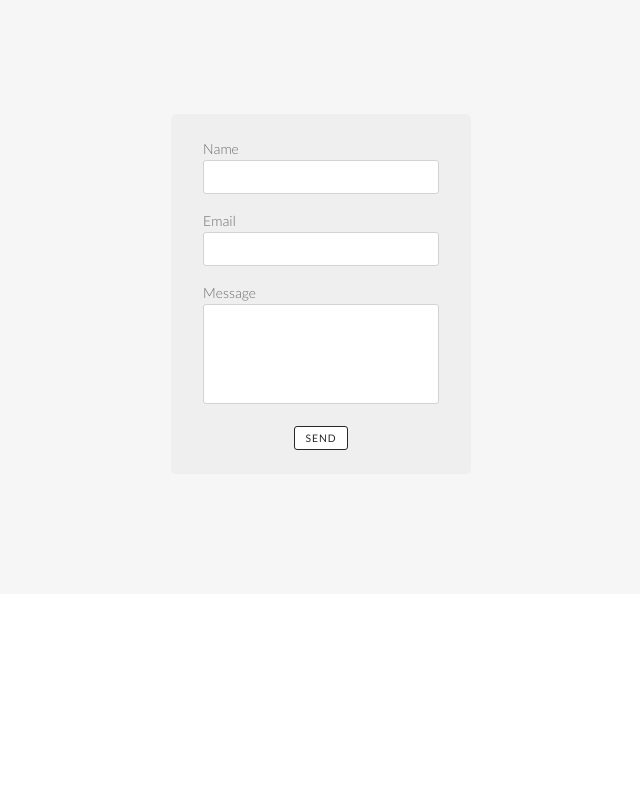
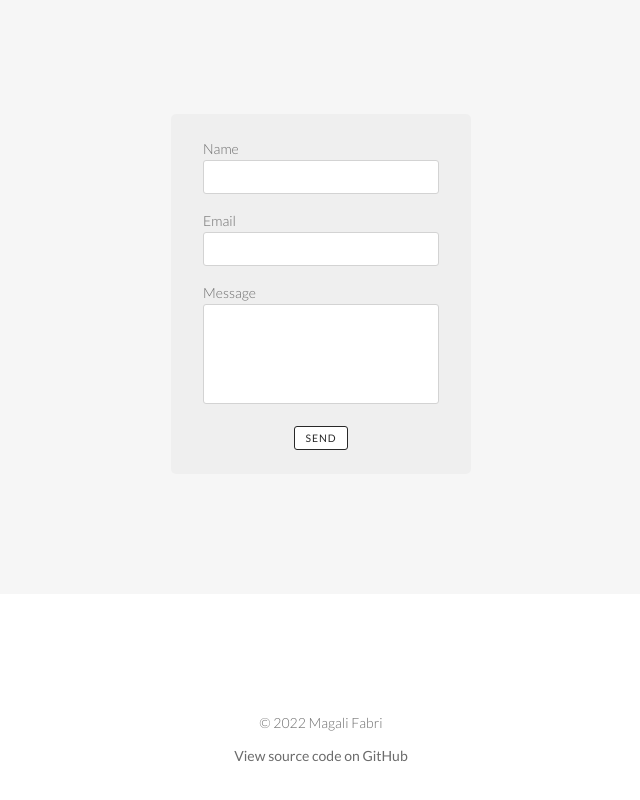
Before and after one commit to magalifabri/portfolio, a React (Create React App) app: page / in a window 1280 px wide. Shown: the part 3578-4378 px from the top of the page, without its empty margins (319-959 px from the left). Before the commit the page ends 4172 px from the top, so only its background shows below. Built offline with nearby package versions, Linux system fonts and the light colour scheme.

Commit message:
Add footer

```diff
--- a/src/App.js
+++ b/src/App.js
@@ -4,6 +4,7 @@ import Intro from "./components/Intro";
 import Projects from "./components/Projects";
 import Skills from "./components/Skills";
 import Contact from "./components/Contact";
+import Footer from "./components/Footer";
 import './styles/general.scss';
 
 
@@ -46,6 +47,7 @@ function App() {
             <Projects/>
             <Skills/>
             <Contact isShortScreen={isShortScreen}/>
+            <Footer/>
         </>
     );
 }
--- /dev/null
+++ b/src/components/Footer.js
@@ -0,0 +1,19 @@
+import React from 'react';
+import '../styles/Footer.scss';
+
+
+const Footer = () => {
+    return (
+        <footer className="footer">
+            <span className="footer__copyright">© 2022 Magali Fabri</span>
+
+            <a className="footer__link"
+               href="https://github.com/magalifabri/portfolio"
+            >
+                View source code on GitHub
+            </a>
+        </footer>
+    );
+};
+
+export default Footer;
--- /dev/null
+++ b/src/styles/Footer.scss
@@ -0,0 +1,29 @@
+@use 'shared';
+
+.footer {
+    padding: shared.$verticalSectionPadding 1rem;
+
+    display: flex;
+    flex-direction: column;
+    gap: 1rem;
+    align-items: center;
+
+    font-family: 'Lato', sans-serif;
+    font-weight: 300;
+    font-size: .875rem;
+    color: shared.$gray;
+
+    &__link {
+        color: shared.$gray;
+        font-weight: 400;
+        text-decoration: none;
+
+        @media (hover: hover) {
+            transition: all .3s ease;
+
+            &:hover {
+                text-shadow: .5px 0 0 shared.$gray;
+            }
+        }
+    }
+}
--- a/src/styles/shared.scss
+++ b/src/styles/shared.scss
@@ -1,5 +1,7 @@
 $maxSectionWidth: 800px;
 $black: #282828;
 $sectionBackgroundColor: #f6f6f6;
+$sectionBackgroundColorDarker: #efefef;
 $verticalSectionPadding: 15vh;
 $smallScreenWidthBreakpoint: 768px;
+$gray: #6b6b6b;
```
